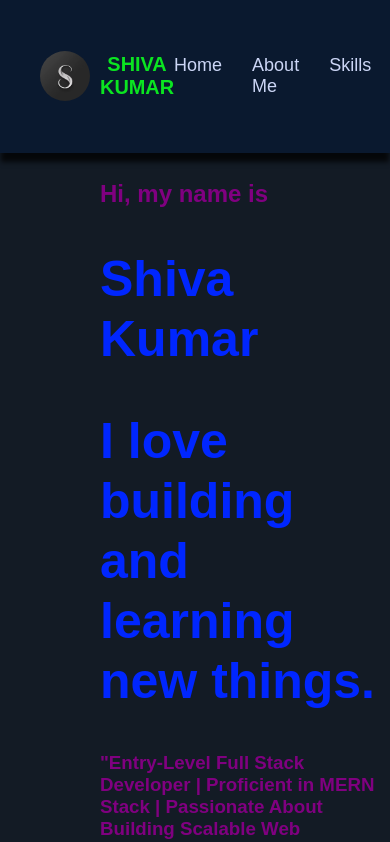
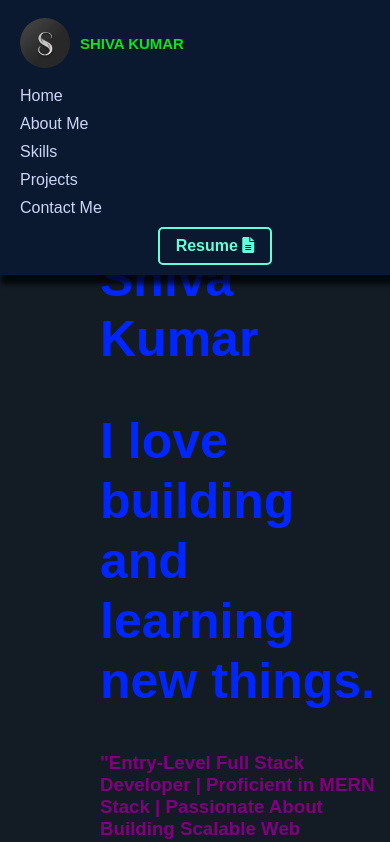
Before and after one commit to shivakumar-bandi/my-portfolio-s, a React (Create React App) app: page / in a window 390 px wide. Shown: the top 842 px of the page. Built offline with nearby package versions, Linux system fonts and the light colour scheme.

Commit message:
first commit

```diff
--- a/src/components/Navbar.css
+++ b/src/components/Navbar.css
@@ -1,22 +1,22 @@
 html, body {
     margin: 0;
     padding: 0;
+    box-sizing: border-box;
 }
+
 .navbar {
     display: flex;
     justify-content: space-between;
     align-items: center;
-    padding: 20px 40px;
+    padding: 20px;
     background-color: #0a192f;
-   position: fixed;
+    position: fixed;
     width: 100%;
     top: 0;
     z-index: 1000;
-    margin: 0;
-    box-sizing: border-box;
     box-shadow: 0px 10px 5px -1px rgba(0,0,0,0.75);
--webkit-box-shadow: 0px 10px 5px -1px rgba(0,0,0,0.75);
--moz-box-shadow: 0px 10px 5px -1px rgba(0,0,0,0.75);
+    -webkit-box-shadow: 0px 10px 5px -1px rgba(0,0,0,0.75);
+    -moz-box-shadow: 0px 10px 5px -1px rgba(0,0,0,0.75);
 }
 
 .navbar-logo {
@@ -27,32 +27,30 @@ html, body {
 .navbar-logo img {
     height: 50px;
     margin-right: 10px;
-   border-radius: 50%;
+    border-radius: 50%;
 }
 
 .logo-text {
     color: #0be521;
-    font-size: 24px;
+    font-size: 18px;
     font-weight: bold;
-
-        text-align: center; /* Center the text below the logo */
-    }
-
+    text-align: center;
+}
 
 .navbar-links {
     display: flex;
     justify-content: center;
-    flex-grow: 1;
-    gap: 30px;
+    gap: 20px;
     list-style: none;
     margin: 0;
     padding: 0;
+    flex-grow: 1;
 }
 
 .navbar-links li a {
     text-decoration: none;
     color: #ccd6f6;
-    font-size: 18px;
+    font-size: 16px;
     font-weight: 500;
     transition: color 0.3s ease;
 }
@@ -70,7 +68,7 @@ html, body {
     background-color: transparent;
     color: #64ffda;
     border: 2px solid #64ffda;
-    padding: 10px 20px;
+    padding: 8px 16px;
     border-radius: 5px;
     text-decoration: none;
     font-weight: bold;
@@ -82,3 +80,27 @@ html, body {
     background-color: #64ffda;
     color: #0a192f;
 }
+
+/* Mobile Responsiveness */
+@media (max-width: 768px) {
+    .navbar {
+        padding: 10px 20px;
+        flex-direction: column;
+        align-items: flex-start;
+    }
+
+    .navbar-logo {
+        margin-bottom: 10px;
+    }
+
+    .navbar-links {
+        flex-direction: column;
+        gap: 10px;
+    }
+
+    .navbar-resume {
+        margin-top: 10px;
+        justify-content: center;
+        width: 100%;
+    }
+}
```
